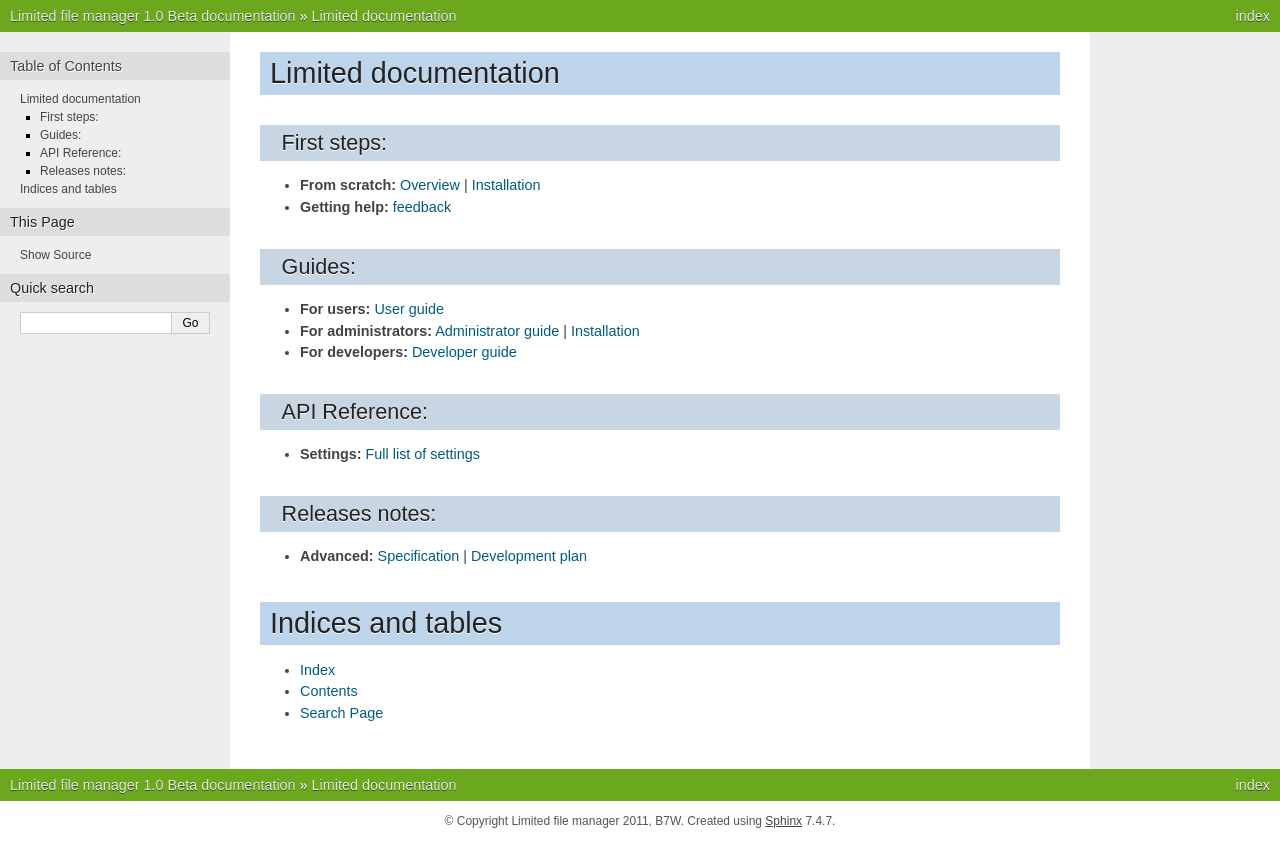
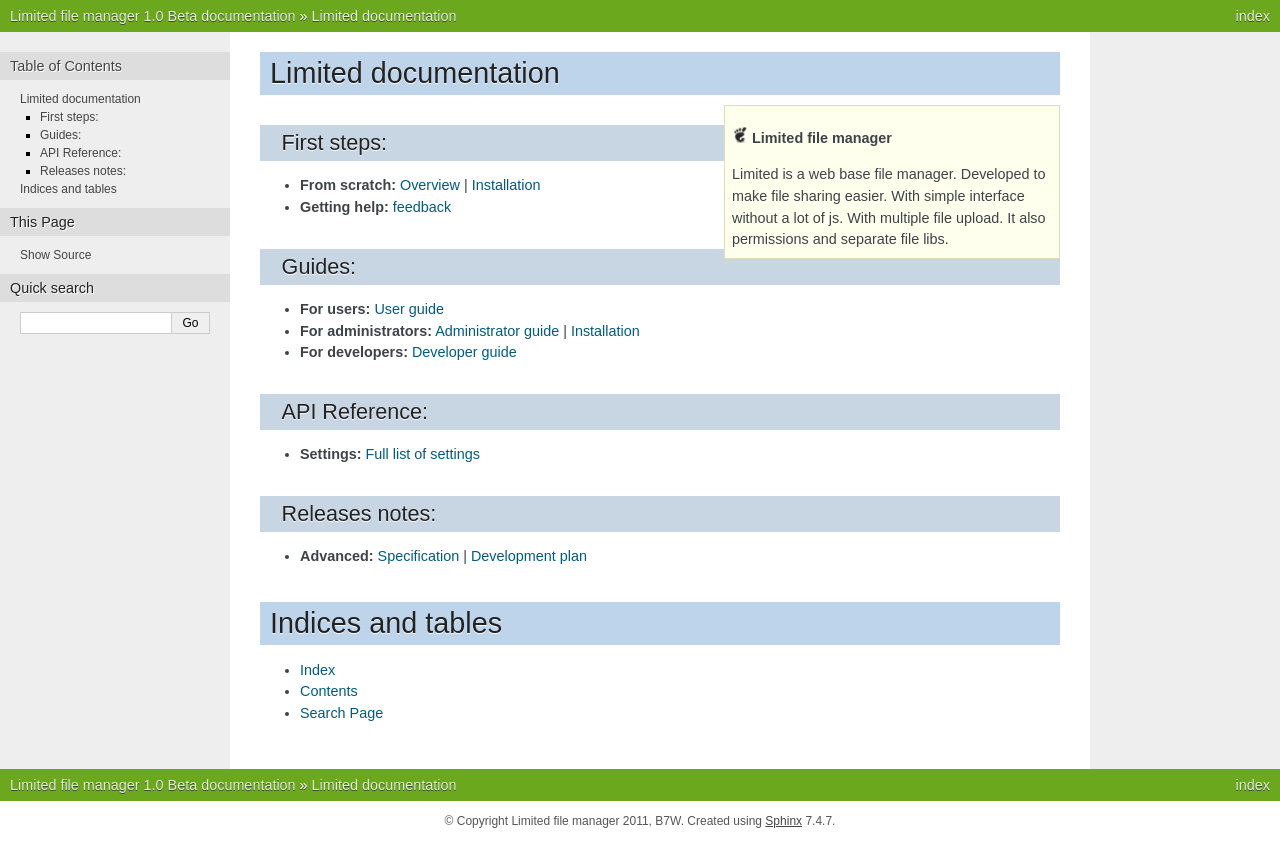
Before and after one commit to b7w/limited-fm, a Sphinx documentation site: the page built from docs/index.rst, in a window 1280 px wide. Shown: the top 867 px of the page. Built offline with Sphinx 7.4.7, drawn with Linux system fonts in a browser that asks for light colours.

Commit message:
Add sidebar to index docs. Add Home to models docs. Fix Home.__unicode__.

```diff
--- a/docs/index.rst
+++ b/docs/index.rst
@@ -1,6 +1,14 @@
 
 Limited documentation
 ====================================
+
+.. |gnome-foot.png| image:: /_images/gnome-foot.png
+
+.. sidebar:: |gnome-foot.png| Limited file manager
+
+    Limited is a web base file manager. Developed to make file sharing easier.
+    With simple interface without a lot of js. With multiple file upload.
+    It also permissions and separate file libs.
 
 First steps:
 ------------------------------------
```
Also changed, not shown: docs/ref/models.rst (+59 -3 lines), docs/_images/gnome-foot.png (added), 1 other file.
